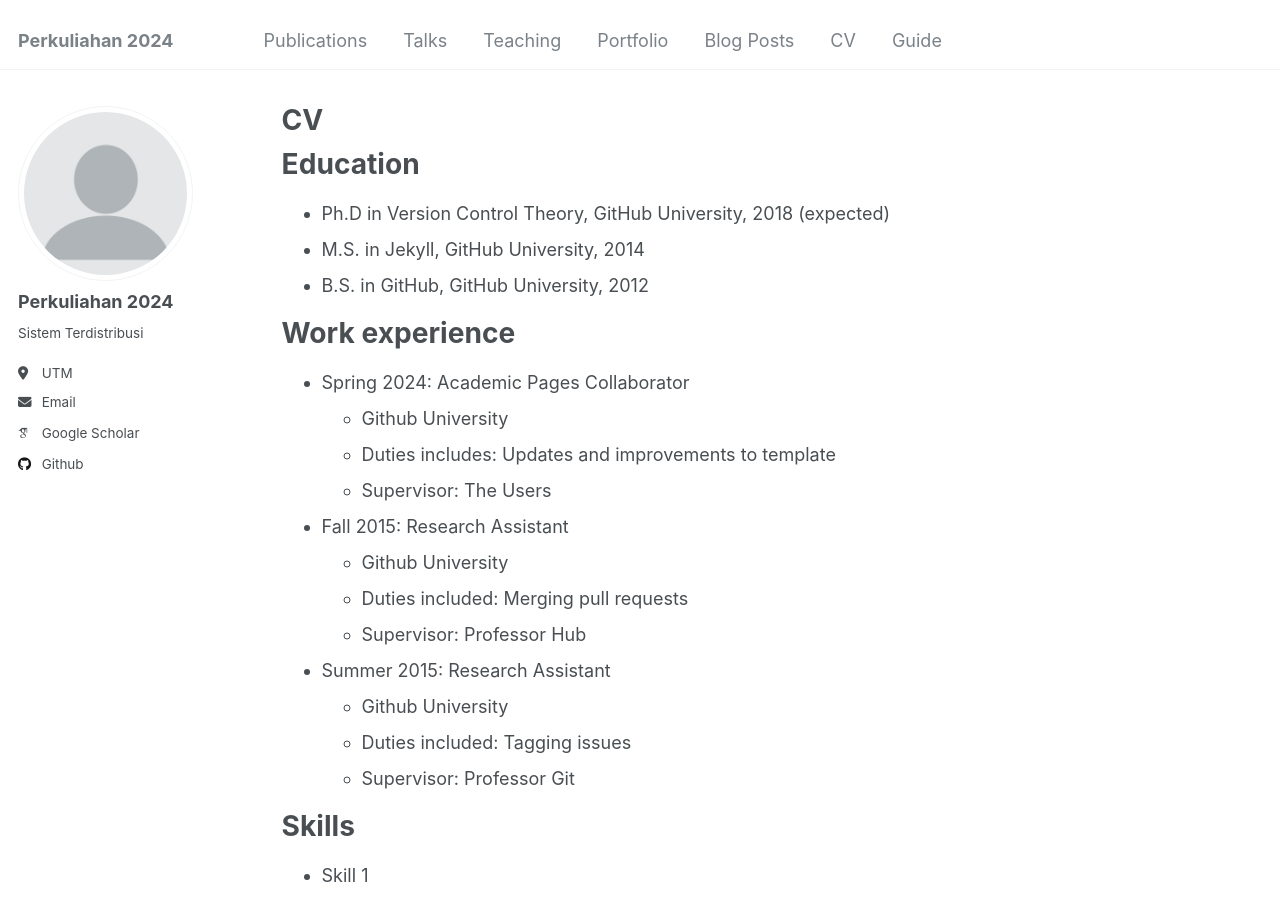
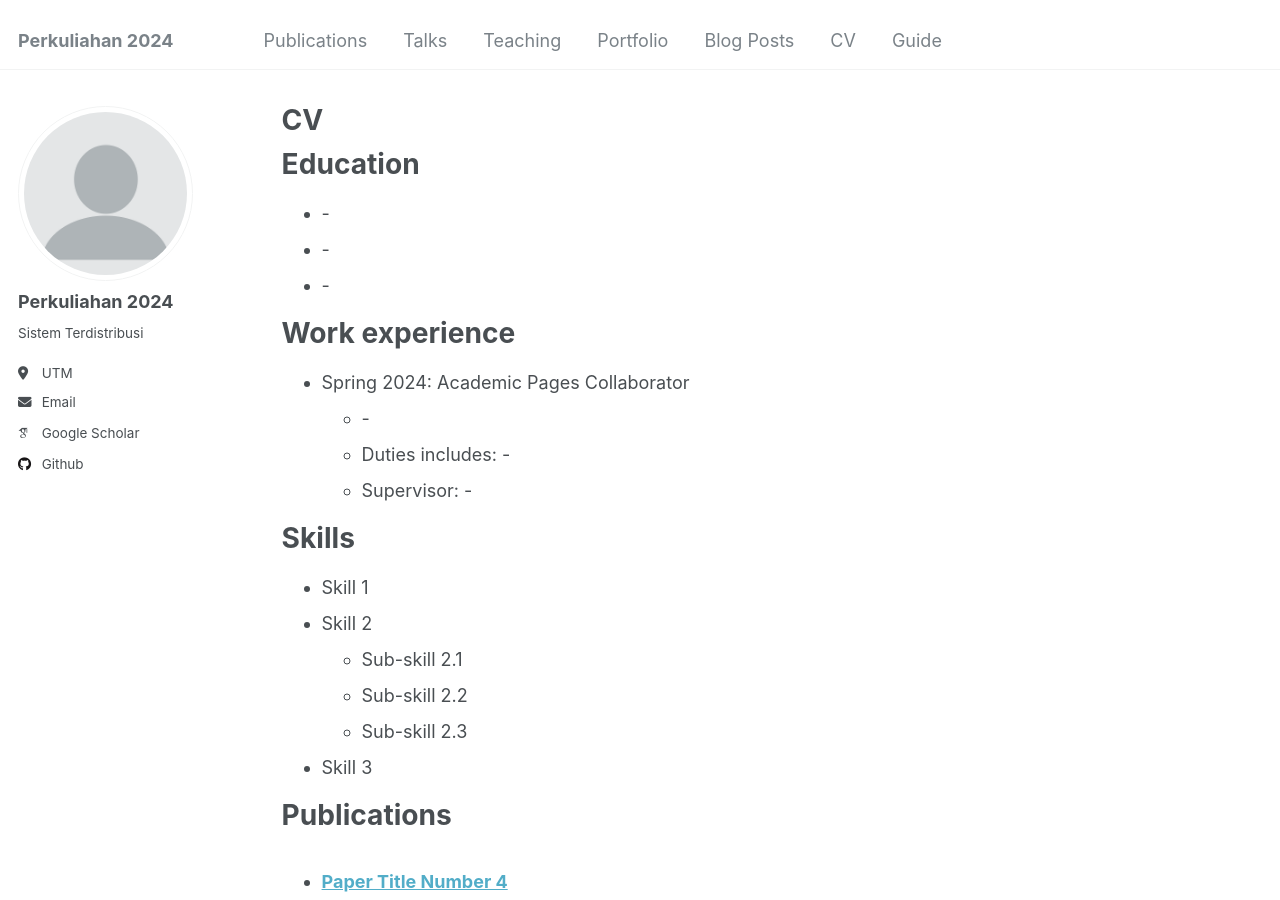
Before and after one commit to d33p-git/akademik, a Jekyll site: the page built from _pages/cv.md, in a window 1280 px wide and 900 px high. Built offline with Jekyll 4.4.1, drawn with Linux system fonts in a browser that asks for light colours; some web fonts are replaced.

Commit message:
Update cv.md

```diff
--- a/_pages/cv.md
+++ b/_pages/cv.md
@@ -11,26 +11,16 @@ redirect_from:
 
 Education
 ======
-* Ph.D in Version Control Theory, GitHub University, 2018 (expected)
-* M.S. in Jekyll, GitHub University, 2014
-* B.S. in GitHub, GitHub University, 2012
+* -
+* -
+* -
 
 Work experience
 ======
 * Spring 2024: Academic Pages Collaborator
-  * Github University
-  * Duties includes: Updates and improvements to template
-  * Supervisor: The Users
-
-* Fall 2015: Research Assistant
-  * Github University
-  * Duties included: Merging pull requests
-  * Supervisor: Professor Hub
-
-* Summer 2015: Research Assistant
-  * Github University
-  * Duties included: Tagging issues
-  * Supervisor: Professor Git
+  * -
+  * Duties includes: -
+  * Supervisor: -
 
 Skills
 ======
```
